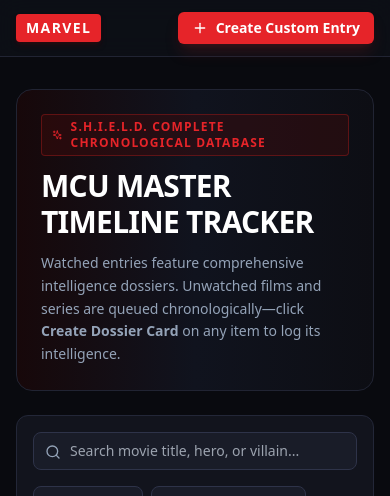
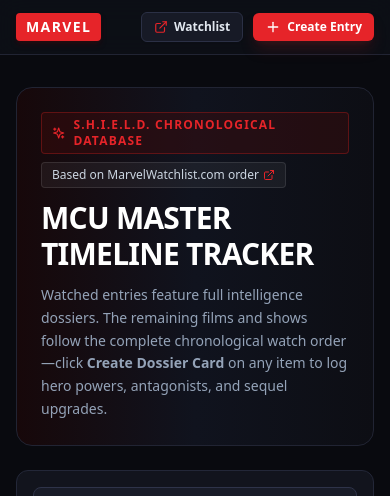
Before and after one commit to aresmatrix-mrk/mcu-watchlist-dossier, a React (Vite) app: page / in a window 390 px wide. Shown: the top 496 px of the page. Built offline with nearby package versions, Linux system fonts and the light colour scheme.

Commit message:
Enhance App component with ExternalLink and layout updates
Updated App component to include ExternalLink icon and modified button for creating entries. Adjusted layout and text descriptions for better clarity.

```diff
--- a/src/App.jsx
+++ b/src/App.jsx
@@ -1,7 +1,7 @@
 import React, { useState, useMemo } from 'react';
 import {
   Shield, Zap, Skull, Award, CheckCircle,
-  Circle, Plus, Search, Filter, X, Sparkles, Eye, FileText, Edit3
+  Circle, Plus, Search, Filter, X, Sparkles, Eye, FileText, Edit3, ExternalLink
 } from 'lucide-react';
 import { initialMcuData } from './data/mcuData';
 
@@ -97,7 +97,6 @@
     if (!formData.title || !formData.hero) return;
 
     if (editingMovieId !== null) {
-      // Update existing placeholder to full dossier
       setMovies(prev => prev.map(m => {
         if (m.id === editingMovieId) {
           return {
@@ -110,7 +109,6 @@
         return m;
       }));
     } else {
-      // Add completely new custom title
       const newMovie = {
         ...formData,
         id: Date.now(),
@@ -132,8 +130,8 @@
     <div className="min-h-screen bg-[#090A0F] text-slate-100 flex flex-col font-sans">
       {/* Header */}
       <header className="border-b border-[#212433] bg-[#0E1017]/90 sticky top-0 z-30 backdrop-blur-md">
-        <div className="max-w-7xl mx-auto px-4 py-3 flex items-center justify-between">
-          <div className="flex items-center space-x-3">
+        <div className="max-w-7xl mx-auto px-4 py-3 flex items-center justify-between gap-4">
+          <div className="flex items-center space-x-3 shrink-0">
             <span className="bg-[#E62429] text-white px-2.5 py-1 text-sm font-black tracking-widest uppercase rounded shadow-md shadow-red-950/40">
               MARVEL
             </span>
@@ -142,13 +140,28 @@
             </span>
           </div>
 
+          <div className="flex items-center gap-2.5">
+            {/* MarvelWatchlist.com Redirect Link Button */}
+            <a
+              href="https://marvelwatchlist.com"
+              target="_blank"
+              rel="noopener noreferrer"
+              className="bg-[#171A26] hover:bg-[#202538] text-slate-200 hover:text-white px-3 py-1.5 rounded-md font-semibold text-xs sm:text-sm flex items-center gap-1.5 border border-[#2B3045] transition shadow-sm"
+              title="Open MarvelWatchlist.com official order"
+            >
+              <ExternalLink className="w-3.5 h-3.5 text-[#E62429]" />
+              <span className="hidden md:inline">MarvelWatchlist.com</span>
+              <span className="md:hidden">Watchlist</span>
+            </a>
+
             <button
               onClick={openNewBlankForm}
-            className="bg-[#E62429] hover:bg-[#ff2b31] transition text-white px-3.5 py-1.5 rounded-md font-semibold text-sm flex items-center gap-2 shadow-lg shadow-red-900/30"
+              className="bg-[#E62429] hover:bg-[#ff2b31] transition text-white px-3 py-1.5 rounded-md font-semibold text-xs sm:text-sm flex items-center gap-1.5 shadow-lg shadow-red-900/30"
             >
               <Plus className="w-4 h-4" />
-            <span>Create Custom Entry</span>
+              <span>Create Entry</span>
             </button>
+          </div>
         </div>
       </header>
 
@@ -156,15 +169,29 @@
       <main className="max-w-7xl mx-auto px-4 py-8 flex-1 w-full space-y-6">
         {/* Banner */}
         <div className="relative rounded-2xl overflow-hidden border border-[#212433] bg-gradient-to-r from-[#17080a] via-[#10131e] to-[#0d0e14] p-6 sm:p-8">
-          <div className="relative z-10 max-w-2xl space-y-3">
+          <div className="relative z-10 max-w-3xl space-y-3">
+            <div className="flex flex-wrap items-center gap-2">
               <div className="inline-flex items-center gap-2 text-xs font-bold text-[#E62429] uppercase tracking-widest bg-red-950/40 border border-red-800/50 px-2.5 py-1 rounded">
-              <Sparkles className="w-3.5 h-3.5" /> S.H.I.E.L.D. Complete Chronological Database
+                <Sparkles className="w-3.5 h-3.5" /> S.H.I.E.L.D. Chronological Database
               </div>
+
+              {/* Secondary link chip in banner */}
+              <a
+                href="https://marvelwatchlist.com"
+                target="_blank"
+                rel="noopener noreferrer"
+                className="inline-flex items-center gap-1 text-xs text-slate-300 hover:text-white bg-white/5 hover:bg-white/10 px-2.5 py-1 rounded border border-white/10 transition"
+              >
+                <span>Based on MarvelWatchlist.com order</span>
+                <ExternalLink className="w-3 h-3 text-[#E62429]" />
+              </a>
+            </div>
+
             <h1 className="text-3xl sm:text-4xl font-black tracking-tight text-white uppercase">
               MCU Master Timeline Tracker
             </h1>
             <p className="text-slate-400 text-sm sm:text-base leading-relaxed">
-              Watched entries feature comprehensive intelligence dossiers. Unwatched films and series are queued chronologically—click <strong>Create Dossier Card</strong> on any item to log its intelligence.
+              Watched entries feature full intelligence dossiers. The remaining films and shows follow the complete chronological watch order—click <strong>Create Dossier Card</strong> on any item to log hero powers, antagonists, and sequel upgrades.
             </p>
           </div>
         </div>
@@ -212,7 +239,7 @@
         {/* Card Grid */}
         <div className="grid grid-cols-1 md:grid-cols-2 lg:grid-cols-3 gap-6">
           {filteredMovies.map((movie) => {
-            // CARD VARIANT 1: FULL DOSSIER CARD (FOR WATCHED TITLES OR FILLED DOSSIERS)
+            // CARD VARIANT 1: FULL DOSSIER CARD
             if (movie.hasDossier) {
               return (
                 <div
@@ -301,7 +328,7 @@
               );
             }
 
-            // CARD VARIANT 2: UNWATCHED PLACEHOLDER CARD (NAME ONLY)
+            // CARD VARIANT 2: UNWATCHED PLACEHOLDER CARD
             return (
               <div
                 key={movie.id}
@@ -354,6 +381,22 @@
           })}
         </div>
       </main>
+
+      {/* Footer with Attribution and Link */}
+      <footer className="border-t border-[#1E2230] py-6 px-4 bg-[#0A0B10] text-center text-xs text-slate-500 space-y-2">
+        <p>
+          MCU Watchlist and Hero Dossier Database • Chronological ordering referenced from{' '}
+          <a
+            href="https://marvelwatchlist.com"
+            target="_blank"
+            rel="noopener noreferrer"
+            className="text-slate-400 hover:text-[#E62429] underline inline-flex items-center gap-1"
+          >
+            MarvelWatchlist.com <ExternalLink className="w-3 h-3" />
+          </a>
+        </p>
+        <p className="text-[11px] text-slate-600">Marvel Cinematic Universe characters and imagery are property of Marvel Studios & Disney.</p>
+      </footer>
 
       {/* Full Dossier Modal */}
       {activeModalMovie && (
```
Lines whose indentation alone changed are shown as unchanged.
